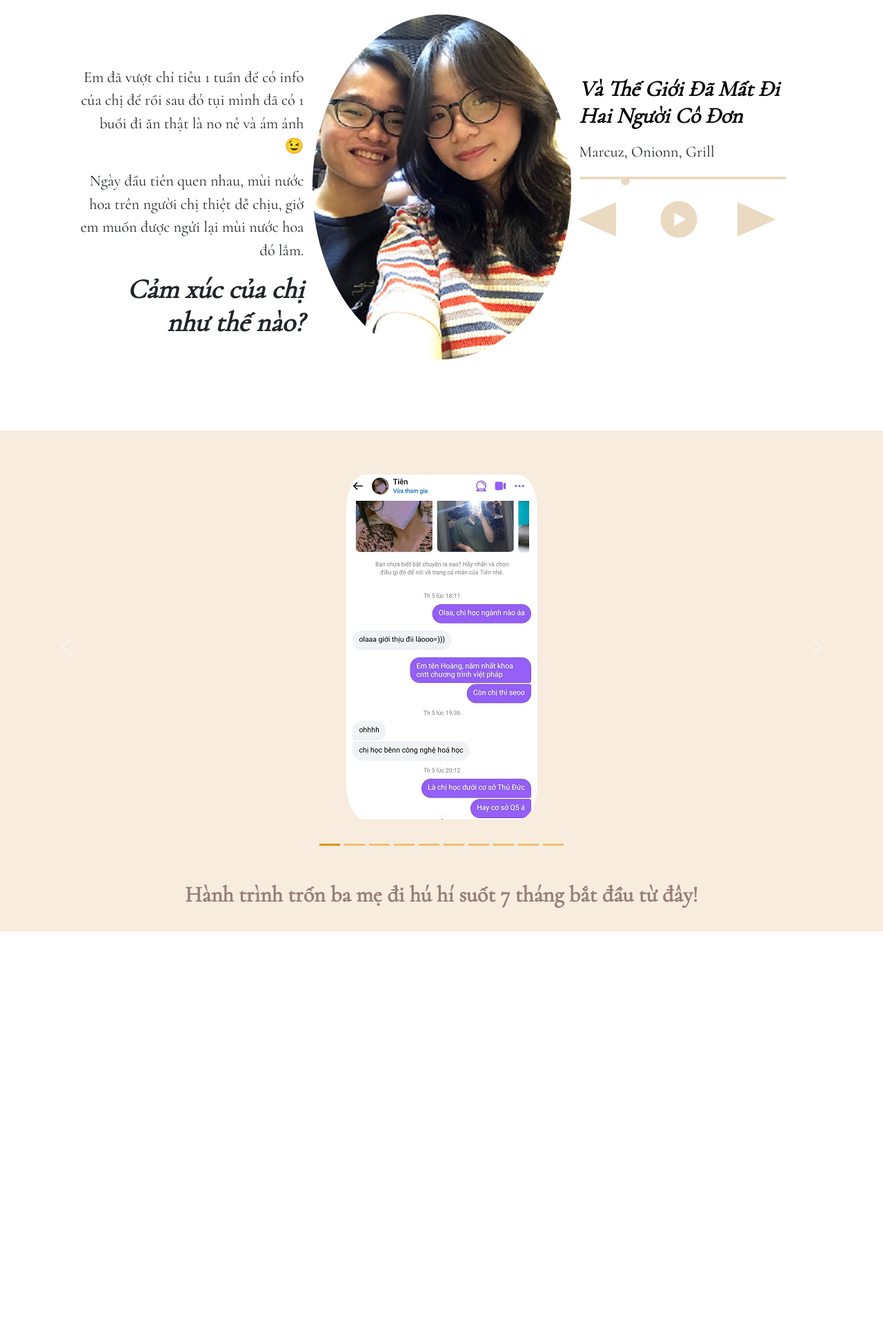
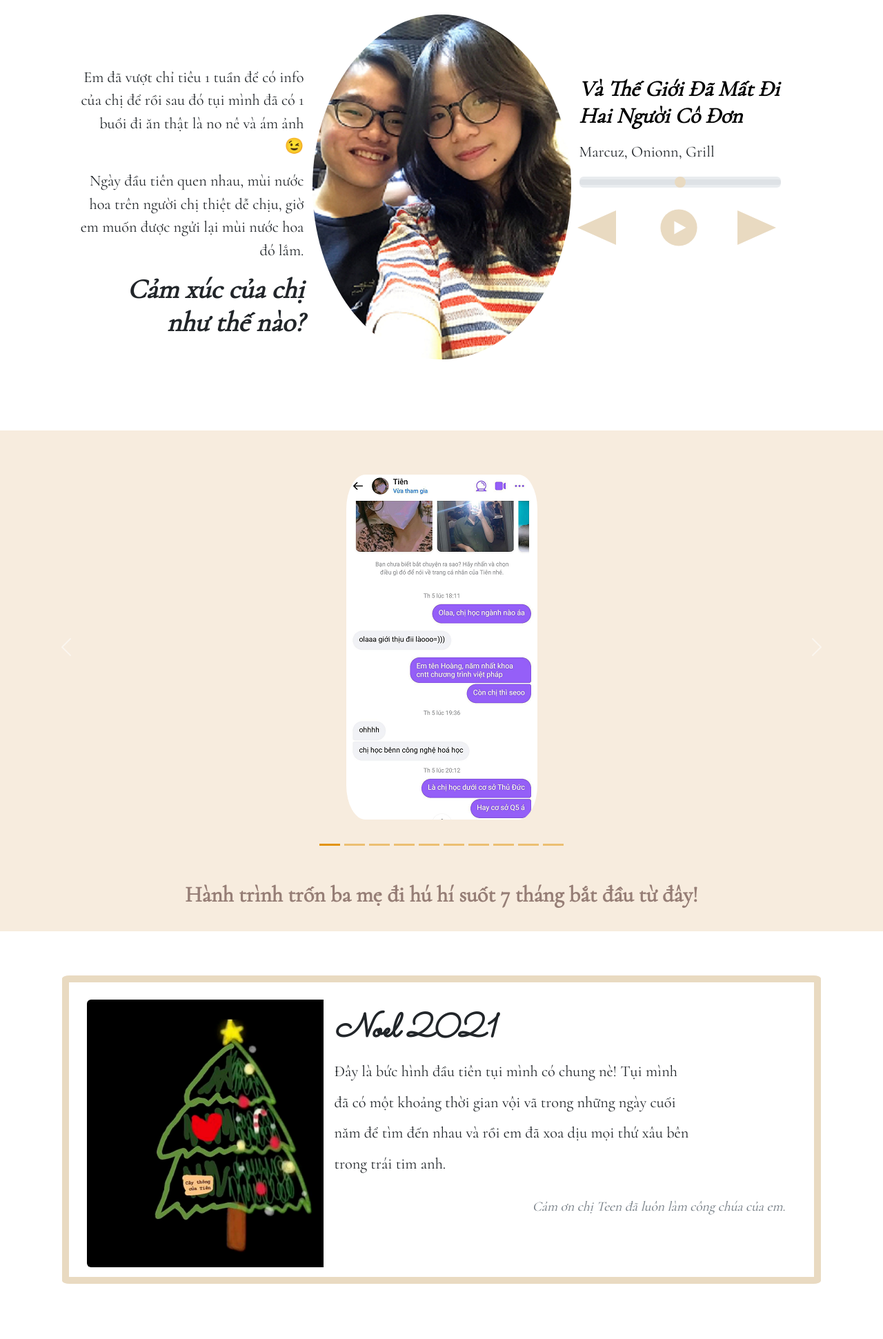
Before and after one commit to HenryPahn/Web-bootcamp-Angela-Yu, a plain HTML site: page Anniversary/index.html in a window 1280 px wide. Shown: the part 558-2499 px from the top of the page at 69% size. Before the commit the page ends 1908 px from the top, so only its background shows below. Drawn offline with nearby package versions, Linux system fonts and the light colour scheme.

Commit message:
.body-3 completed

```diff
--- a/Anniversary/css/styles.css
+++ b/Anniversary/css/styles.css
@@ -35,6 +35,7 @@ body {
 /* body-1 section */
 #body-1 {
     padding: 4% 10%;
+    background-color: #fff;
 }
 
 
@@ -98,17 +99,12 @@ body {
     transform: scale(0.95);
 }
 
-
-.progress-line {
-    background-color: #E9DAC1;
-    border-radius: 5px;
-    cursor: pointer;
-    height: 4px;
-    width: 92.5%;
+.form-range {
+    width: 90%;
 }
 
-.progress-line:hover {
-    background-color: #000;
+.form-range::-webkit-slider-thumb {
+    background-color: #E9DAC1;
 }
 
 .progress-button {
@@ -195,7 +191,6 @@ body {
     text-align: center;
     font-weight: bold;
     padding: 2% 0;
-
     line-height: 2.5;
     font-family: 'Cormorant', serif;
 }
@@ -213,3 +208,54 @@ body {
 .body-2-heading-2:hover {
     color: #fff;
 }
+
+/* body-3 section */
+#body-3 {
+    padding: 5% 0;
+    position: relative;
+}
+
+.body-3-card {
+    border-color: #E9DAC1;
+    border-radius: 1%;
+    padding: 2% 2% 5%;
+}
+
+.body-3-heading-5 {
+    font-size: 3rem;
+    font-family: 'Sacramento', cursive;
+    font-weight: bold;
+}
+
+.container {
+    position: relative;
+    width: 100%;
+}
+
+.image-13 {
+    position: absolute;
+    top: 0;
+    bottom: 0;
+    left: 0;
+    right: 0;
+}
+
+.image-14 {
+    display: block;
+    opacity: 0;
+    position: absolute;
+    margin-top: 56.5%;
+    margin-left: 46.5%;
+    transition: .5s ease;
+    -webkit-transform: translate(-50%, -50%);
+    -ms-transform: translate(-50%, -50%);
+    transform: translate(-50%, -50%);
+}
+
+.container:hover .image-14 {
+    opacity: 1;
+}
+
+.body-3-card-context {
+    line-height: 2;
+}
--- a/Anniversary/index.html
+++ b/Anniversary/index.html
@@ -58,9 +58,8 @@
                 <div class="row">
                     <div class="col">
                         <a href="https://youtu.be/4irx1Jka1Tc?t=29" target="_blank">
-                            <div class="progress-line">
-                                <div class="circle progress-button"></div>
-                            </div>
+                          <input type="range" class="form-range progress" id="customRange1">
+
                         </a>
                     </div>
                 </div>
@@ -148,9 +147,29 @@
     </section>
 
     <section id="body-2">
-      <a class="body-2-link" href="" target="_blank">
+      <a class="body-2-link" href="#body-3">
         <h2 class="body-2-heading-2">Hành trình trốn ba mẹ đi hú hí suốt 7 tháng bắt đầu từ đây!</h2>
       </a>
     </section>
+
+    <section id="body-3">
+      <div class="card mb-3 body-3-card mx-auto" style="border: 10px solid #E9DAC1; max-width: 1100px;">
+        <div class="row g-0">
+          <div class="col-md-4">
+            <div class="container">
+              <img src="images\image 13.png" class="img-fluid rounded-start image-13" alt="image 13">
+              <img src="images\image 14.png" class="img-fluid rounded-start image-14" alt="image 14">
+            </div>
+          </div>
+          <div class="col-md-8">
+            <div class="card-body body-3-card-context">
+              <h5 class="card-title body-3-heading-5"><em>Noel 2021</em></h5>
+              <p class="card-text" style="width: 80%">Đây là bức hình đầu tiên tụi mình có chung nè! Tụi mình đã có một khoảng thời gian vội vã trong những ngày cuối năm để tìm đến nhau và rồi em đã xoa dịu mọi thứ xâu bên trong trái tim anh.</p>
+              <p class="card-text" style="text-align: right;"><small class="text-muted"><em>Cảm ơn chị Teen đã luôn làm công chúa của em.</em></small></p>
+            </div>
+          </div>
+        </div>
+      </div>
+    </section>
 </body>
 </html>
```
Also changed, not shown: Anniversary/images/image 13.png (added), Anniversary/images/image 14.png (added).
